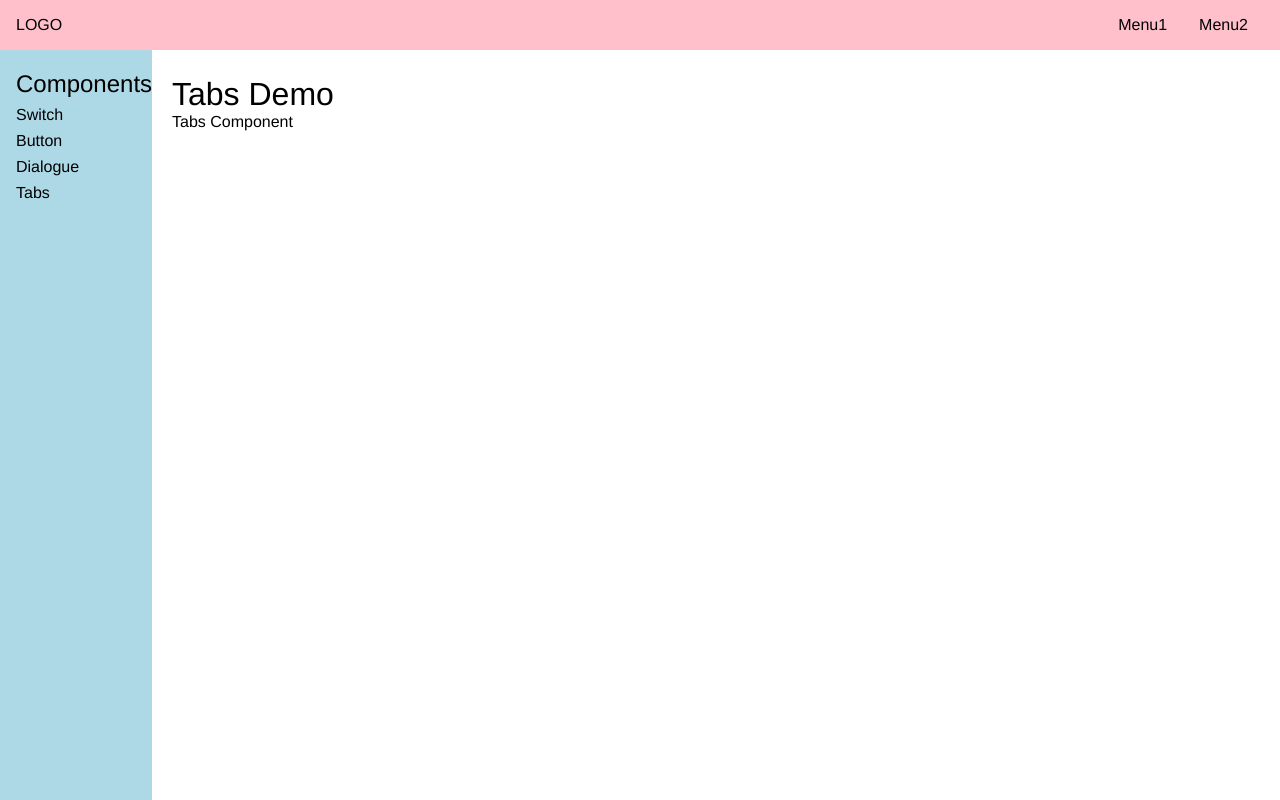
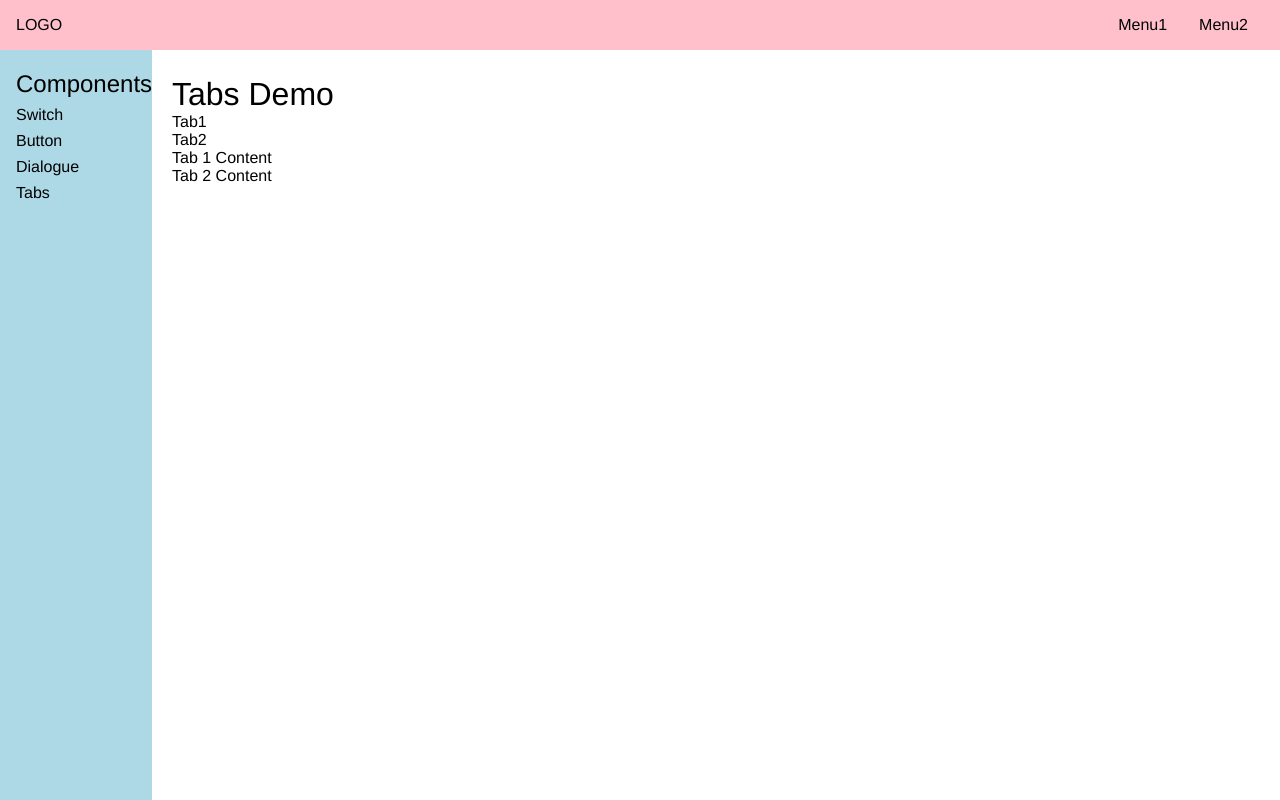
Before and after one commit to lavaboy1738/lava-UI, a Vue app: page /#/docs/tabs in a window 1280 px wide. Built offline with nearby package versions, Linux system fonts and the light colour scheme.

Commit message:
render tab content and title

```diff
--- a/src/library/Tab.vue
+++ b/src/library/Tab.vue
@@ -1,5 +1,5 @@
 <template>
     <div>
-        A single Tab
+        <slot/>
     </div>
 </template>
--- a/src/library/Tabs.vue
+++ b/src/library/Tabs.vue
@@ -1,6 +1,7 @@
 <template>
     <div>
-        Tabs Component
+        <div v-for="(title, index) in titles" :key="index">{{title}}</div>
+        <component v-for="(component, index) in defaults" :key="index" :is="component"/>
     </div>
 </template>
 
@@ -15,6 +16,13 @@ export default {
                 throw new Error("Tabs's children must be Tab")
             }
         })
+        const titles = defaults.map((tag)=>{
+            return tag.props.title
+        })
+        return {
+            defaults,
+            titles
+        }
     }
 }
 </script>
```
